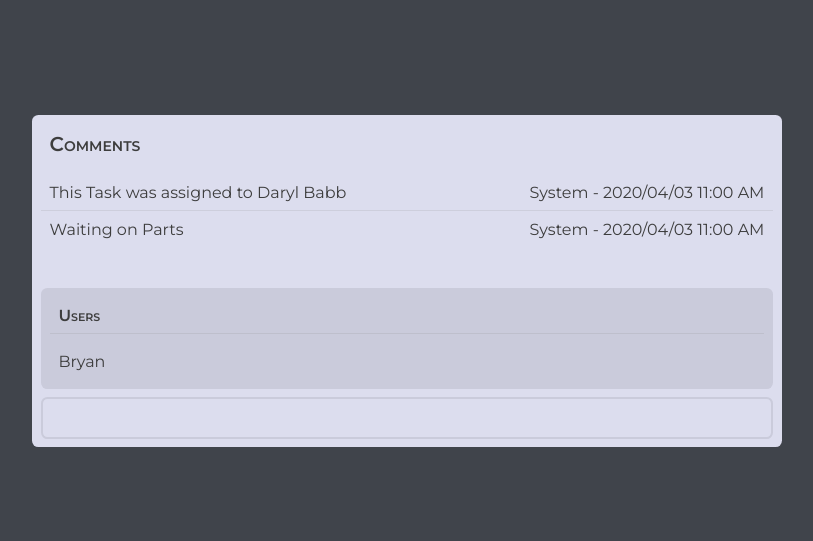
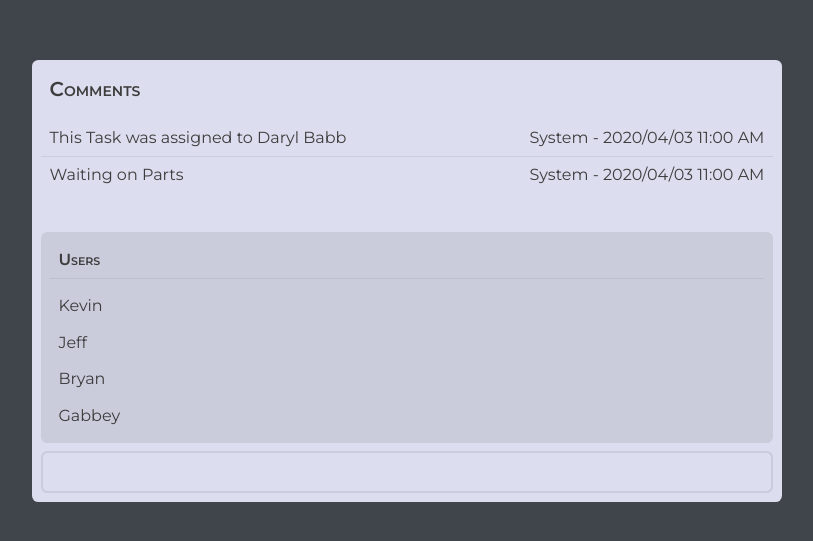
Before and after one commit to watkins-joe/limble-tag-users, an Angular app: page / in a window 1280 px wide. Shown: the part 119-660 px from the top of the page, without its empty margins (233-1046 px from the left). Built offline with nearby package versions, Linux system fonts and the light colour scheme.

Commit message:
rendering list of users from email dynamically now in autocomplete

```diff
--- a/src/app/autocomplete-dropdown/autocomplete-dropdown.component.html
+++ b/src/app/autocomplete-dropdown/autocomplete-dropdown.component.html
@@ -1,4 +1,7 @@
 <div class="autocomplete">
   <div class="title">Users</div>
-  <div class="user-row" tabindex="0">Bryan</div>
+
+  <div class="user-row" tabindex="0" *ngFor="let user of users">
+    {{ user.name }}
+  </div>
 </div>
--- a/src/app/autocomplete-dropdown/autocomplete-dropdown.component.scss
+++ b/src/app/autocomplete-dropdown/autocomplete-dropdown.component.scss
@@ -2,12 +2,11 @@
 
 .autocomplete {
   width: 100%;
-  max-height: 10rem;
   background-color: $bg-wet-snow;
   border-radius: $br-med;
   padding: $pd-med;
   position: relative;
-  bottom: 8px;
+  bottom: 0.55rem;
   color: $font-color-main;
 
   .title {
--- a/src/app/autocomplete-dropdown/autocomplete-dropdown.component.ts
+++ b/src/app/autocomplete-dropdown/autocomplete-dropdown.component.ts
@@ -1,4 +1,5 @@
 import { Component, OnInit } from '@angular/core';
+import { userList } from 'src/types/user';
 
 @Component({
   selector: 'app-autocomplete-dropdown',
@@ -9,4 +10,6 @@ export class AutocompleteDropdownComponent implements OnInit {
   constructor() {}
 
   ngOnInit(): void {}
+
+  users = userList;
 }
--- /dev/null
+++ b/src/types/user.ts
@@ -0,0 +1,11 @@
+export interface User {
+  userID: number;
+  name: string;
+}
+
+export let userList: User[] = [
+  { userID: 1, name: 'Kevin' },
+  { userID: 2, name: 'Jeff' },
+  { userID: 3, name: 'Bryan' },
+  { userID: 4, name: 'Gabbey' },
+];
```
